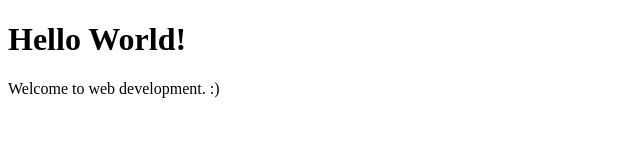
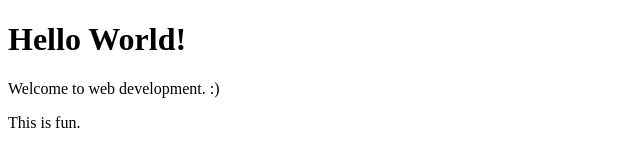
Before and after one commit to ThomasELawrence/csy1018, a plain HTML site: page index.html in a window 1280 px wide. Shown: the full height of the page, 0-640 px from the left. Drawn offline with Linux system fonts and the light colour scheme.

Commit message:
third commit

```diff
--- a/index.html
+++ b/index.html
@@ -7,5 +7,6 @@
   <body>
     <h1>Hello World!</h1>
     <p>Welcome to web development. :)</p>
+    <p>This is fun.</p>
   </body>
 </html>
```
